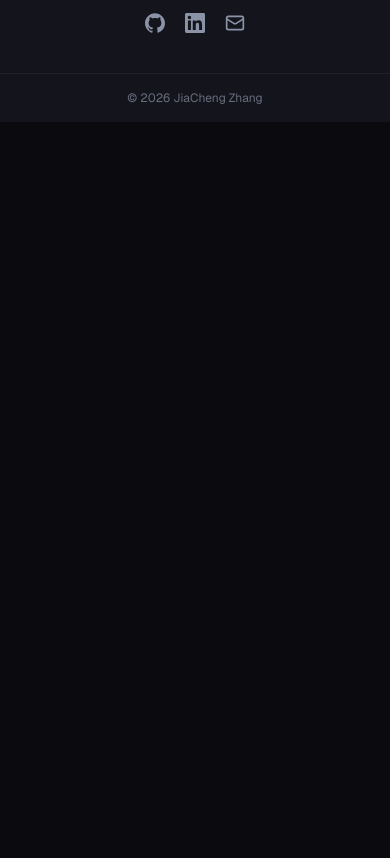
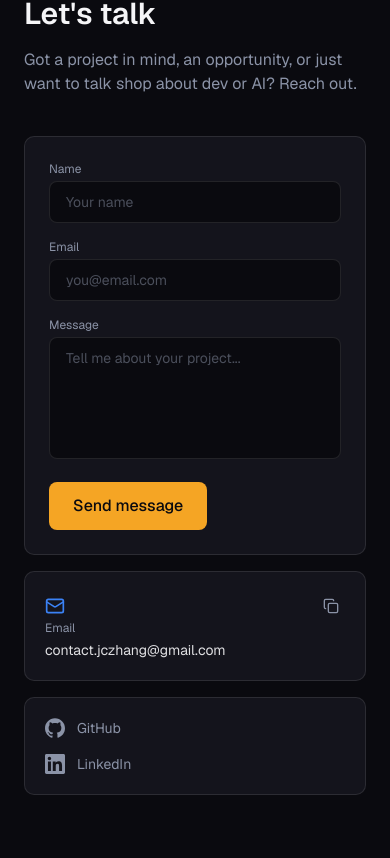
Before and after one commit to JiaChengZhang14/jczhang.dev, a Next.js app: page / in a window 390 px wide. Shown: the part 6286-7144 px from the top of the page. Before the commit the page ends 6408 px from the top, so only its background shows below. Built offline with nearby package versions, Linux system fonts and the light colour scheme.

Commit message:
Created contact section and custom form with Resend

```diff
--- a/package.json
+++ b/package.json
@@ -18,6 +18,7 @@
     "react": "19.1.0",
     "react-dom": "19.1.0",
     "react-icons": "^5.7.0",
+    "resend": "^6.17.2",
     "shadcn": "^4.13.0",
     "tailwind-merge": "^3.6.0",
     "tw-animate-css": "^1.4.0"
--- /dev/null
+++ b/src/app/api/contact/route.ts
@@ -0,0 +1,34 @@
+import { NextRequest, NextResponse } from "next/server";
+import { Resend } from "resend";
+
+const resend = new Resend(process.env.RESEND_API_KEY);
+
+export async function POST(req: NextRequest) {
+    try {
+        const { name, email, message } = await req.json();
+
+        if (!name || !email || !message) {
+            return NextResponse.json({ error: "Missing fields" }, { status: 400 });
+        }
+
+        await resend.emails.send({
+            from: "Portfolio Contact <onboarding@resend.dev>",
+            to: "contact.jczhang@gmail.com",
+            replyTo: email,
+            subject: `New message from ${name}`,
+            html: `
+        <div style="font-family: sans-serif; line-height: 1.6;">
+            <p><strong>Name:</strong> ${name}</p>
+            <p><strong>Email:</strong> ${email}</p>
+            <p><strong>Message:</strong></p>
+            <p>${message.replace(/\n/g, "<br>")}</p>
+        </div>
+    `,
+        });
+
+        return NextResponse.json({ success: true });
+    } catch (error) {
+        console.error("Contact form error:", error);
+        return NextResponse.json({ error: "Failed to send" }, { status: 500 });
+    }
+}
--- a/src/app/page.tsx
+++ b/src/app/page.tsx
@@ -4,6 +4,7 @@ import { Experience } from "@/components/sections/experience/Experience";
 import { Hero } from "@/components/sections/hero/Hero";
 import { Skills } from "@/components/sections/skills/Skills";
 import { Projects } from "@/components/sections/projects/Projects";
+import { Contact } from "@/components/sections/contact/Contact";
 
 export default function Home() {
   return (
@@ -13,6 +14,7 @@ export default function Home() {
       <Experience />
       <AiAutomation />
       <Skills />
+      <Contact />
       <Footer />
     </main>
   );
--- /dev/null
+++ b/src/components/sections/contact/Contact.tsx
@@ -0,0 +1,164 @@
+"use client";
+
+import { useState } from "react";
+import { SectionWrapper } from "@/components/SectionWrapper";
+import { Mail, Check, Copy } from "lucide-react";
+import { GithubIcon, LinkedinIcon } from "@/components/icons";
+
+const EMAIL = "contact.jczhang@gmail.com";
+
+function CopyEmailButton() {
+    const [copied, setCopied] = useState(false);
+
+    async function handleCopy() {
+        await navigator.clipboard.writeText(EMAIL);
+        setCopied(true);
+        setTimeout(() => setCopied(false), 2000);
+    }
+
+    return (
+        <button
+            onClick={handleCopy}
+            aria-label="Copy email address"
+            className="rounded-md p-1.5 text-fog transition-colors hover:text-signal-light"
+        >
+            {copied ? <Check className="h-4 w-4 text-ember" /> : <Copy className="h-4 w-4" />}
+        </button>
+    );
+}
+
+export function Contact() {
+    const [status, setStatus] = useState<"idle" | "sending" | "sent" | "error">("idle");
+    const [form, setForm] = useState({ name: "", email: "", message: "" });
+
+    async function handleSubmit(e: React.FormEvent) {
+        e.preventDefault();
+        setStatus("sending");
+        try {
+            const res = await fetch("/api/contact", {
+                method: "POST",
+                headers: { "Content-Type": "application/json" },
+                body: JSON.stringify(form),
+            });
+            if (!res.ok) throw new Error();
+            setStatus("sent");
+            setForm({ name: "", email: "", message: "" });
+        } catch {
+            setStatus("error");
+        }
+    }
+
+    return (
+        <SectionWrapper id="contact">
+            <p className="mb-2 font-mono text-sm text-ember">{"// 05 contact"}</p>
+            <h2 className="font-display text-3xl font-semibold text-paper md:text-4xl">
+                Let&apos;s talk
+            </h2>
+            <p className="mt-4 max-w-xl text-fog">
+                Got a project in mind, an opportunity, or just want to talk shop about
+                dev or AI? Reach out.
+            </p>
+
+            <div className="mt-10 grid grid-cols-1 gap-4 md:grid-cols-3 md:grid-rows-2">
+                {/* Form — celda grande, ocupa 2x2 */}
+                <form
+                    onSubmit={handleSubmit}
+                    className="space-y-4 rounded-lg border border-white/10 bg-surface p-6 md:col-span-2 md:row-span-2"
+                >
+                    <div>
+                        <label htmlFor="name" className="mb-1 block font-mono text-xs text-fog">
+                            Name
+                        </label>
+                        <input
+                            id="name"
+                            required
+                            value={form.name}
+                            onChange={(e) => setForm({ ...form, name: e.target.value })}
+                            className="w-full rounded-md border border-white/10 bg-ink px-4 py-2.5 text-sm text-paper placeholder:text-fog/50 focus:outline-none focus:ring-1 focus:ring-signal"
+                            placeholder="Your name"
+                        />
+                    </div>
+
+                    <div>
+                        <label htmlFor="email" className="mb-1 block font-mono text-xs text-fog">
+                            Email
+                        </label>
+                        <input
+                            id="email"
+                            type="email"
+                            required
+                            value={form.email}
+                            onChange={(e) => setForm({ ...form, email: e.target.value })}
+                            className="w-full rounded-md border border-white/10 bg-ink px-4 py-2.5 text-sm text-paper placeholder:text-fog/50 focus:outline-none focus:ring-1 focus:ring-signal"
+                            placeholder="you@email.com"
+                        />
+                    </div>
+
+                    <div>
+                        <label htmlFor="message" className="mb-1 block font-mono text-xs text-fog">
+                            Message
+                        </label>
+                        <textarea
+                            id="message"
+                            required
+                            rows={5}
+                            value={form.message}
+                            onChange={(e) => setForm({ ...form, message: e.target.value })}
+                            className="w-full resize-none rounded-md border border-white/10 bg-ink px-4 py-2.5 text-sm text-paper placeholder:text-fog/50 focus:outline-none focus:ring-1 focus:ring-signal"
+                            placeholder="Tell me about your project..."
+                        />
+                    </div>
+
+                    <button
+                        type="submit"
+                        disabled={status === "sending"}
+                        className="rounded-md bg-ember px-6 py-3 font-medium text-ink transition-colors hover:bg-ember/90 disabled:opacity-50"
+                    >
+                        {status === "sending" ? "Sending..." : "Send message"}
+                    </button>
+
+                    {status === "sent" && (
+                        <p className="text-sm text-signal-light">Message sent! I&apos;ll get back to you soon.</p>
+                    )}
+                    {status === "error" && (
+                        <p className="text-sm text-red-400">Something went wrong. Try again or email me directly.</p>
+                    )}
+                </form>
+
+                {/* Email — celda propia con botón de copiar */}
+                <div className="flex flex-col justify-between rounded-lg border border-white/10 bg-surface p-5">
+                    <div className="flex items-center justify-between">
+                        <Mail className="h-5 w-5 text-signal-light" />
+                        <CopyEmailButton />
+                    </div>
+                    <div>
+                        <p className="font-mono text-xs text-fog">Email</p>
+                        <p className="mt-1 truncate text-sm text-paper/90">{EMAIL}</p>
+                    </div>
+                </div>
+
+                {/* GitHub + LinkedIn — celda compartida */}
+                <div className="flex flex-col justify-center gap-4 rounded-lg border border-white/10 bg-surface p-5">
+                    <a
+                        href="https://github.com/JiaChengZhang14"
+                        target="_blank"
+                        rel="noopener noreferrer"
+                        className="flex items-center gap-3 text-fog transition-colors hover:text-signal-light"
+                    >
+                        <GithubIcon className="h-5 w-5" />
+                        <span className="text-sm">GitHub</span>
+                    </a>
+                    <a
+                        href="https://www.linkedin.com/in/jiacheng-zhang-a69739251/"
+                        target="_blank"
+                        rel="noopener noreferrer"
+                        className="flex items-center gap-3 text-fog transition-colors hover:text-signal-light"
+                    >
+                        <LinkedinIcon className="h-5 w-5" />
+                        <span className="text-sm">LinkedIn</span>
+                    </a>
+                </div>
+            </div >
+        </SectionWrapper >
+    );
+}
```
Also changed, not shown: 1 other file (tests, documents, lock files or other folders).
